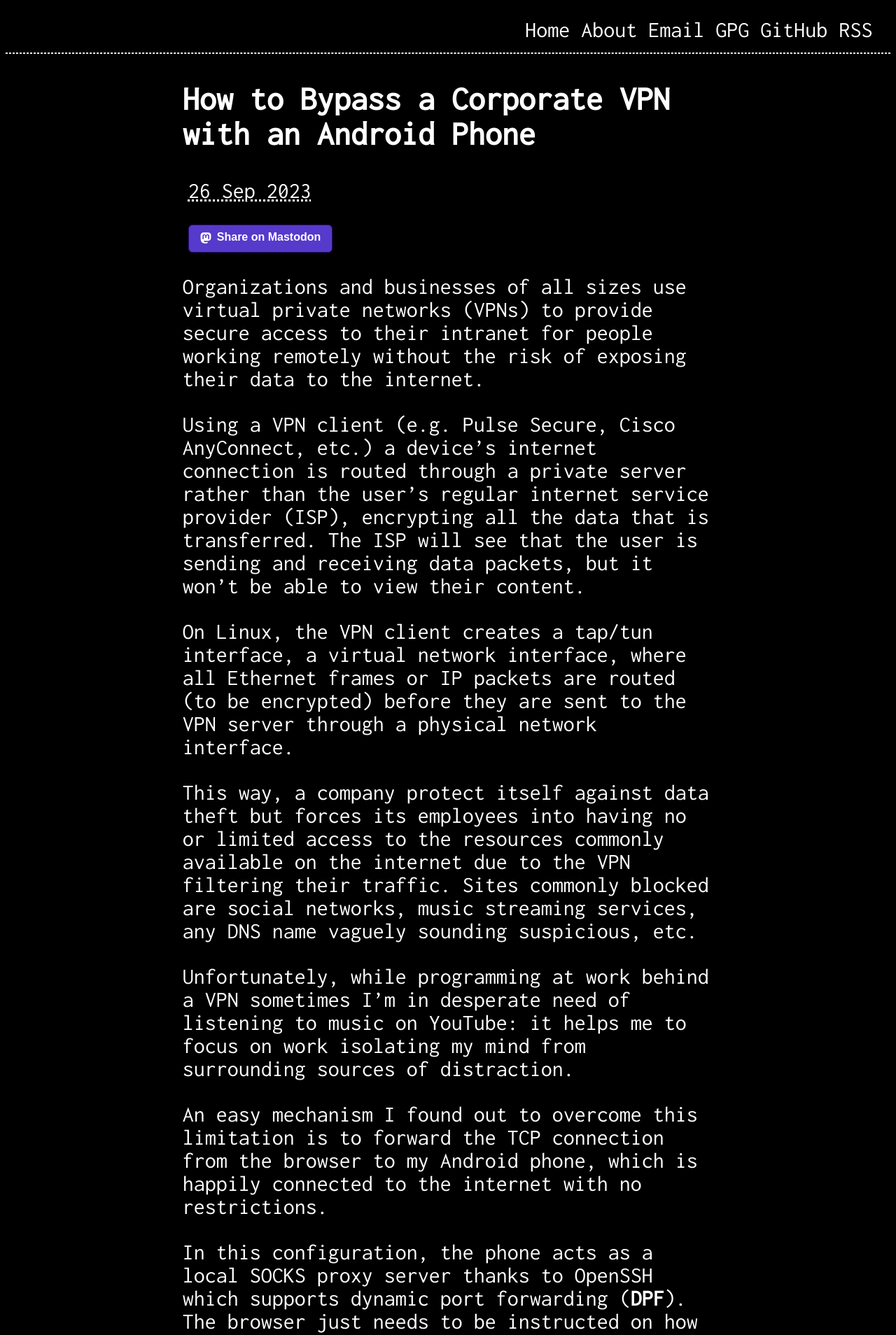
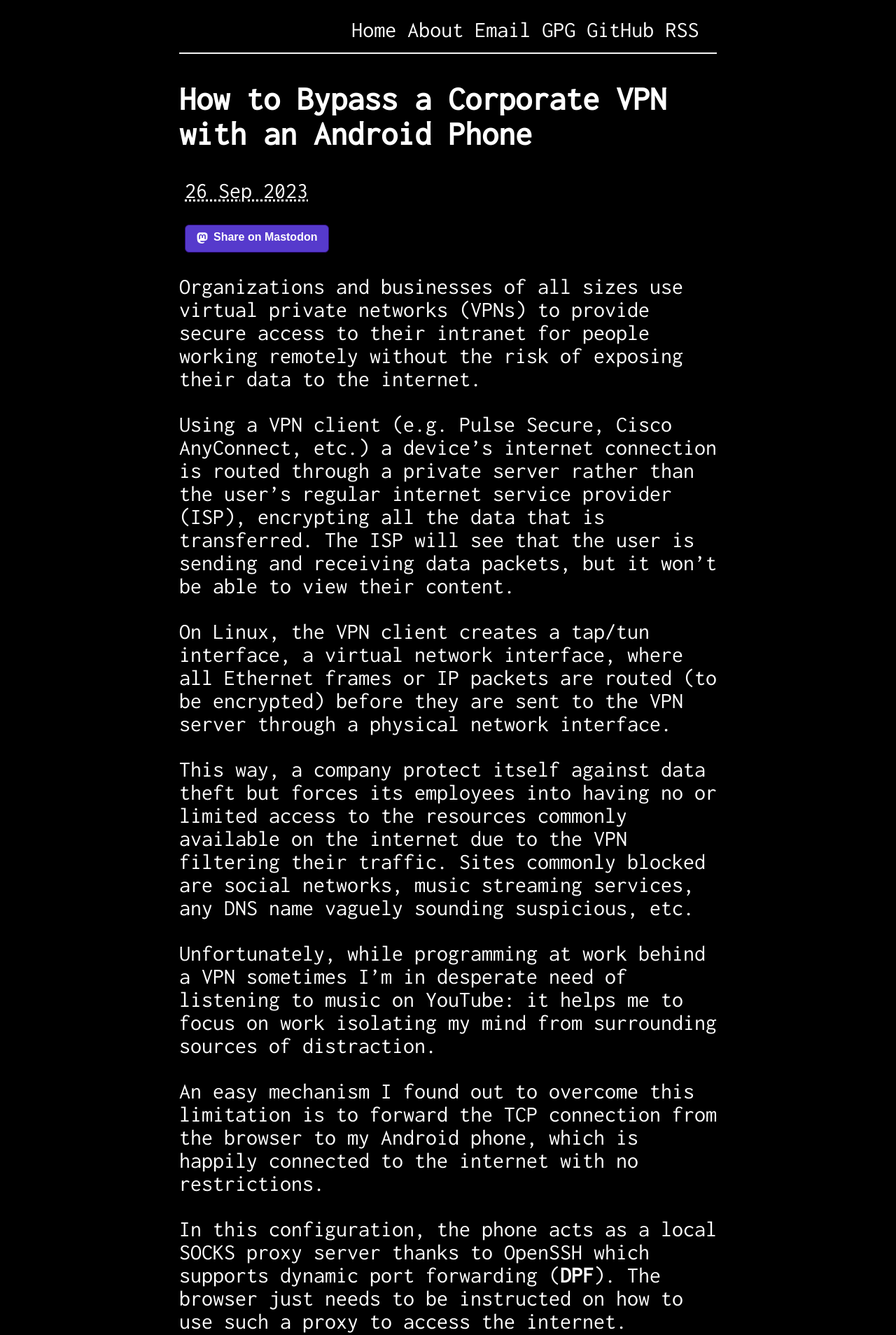
Before and after one commit to giulianopz/giulianopz.github.io, a Jekyll site: the page built from _posts/2023-09-26-how-to-bypass-vpn.md, in a window 1280 px wide. Shown: the top 1908 px of the page at 70% size. Built offline with Jekyll 4.4.1, drawn with Linux system fonts in a browser that asks for light colours; nearby versions of some CDN libraries.

Commit message:
Center navbar

```diff
--- a/_includes/navigation.html
+++ b/_includes/navigation.html
@@ -1,7 +1,10 @@
-<nav>
-    {% for item in site.data.navigation %}
-    <a href="{{ item.link }}" {% if page.url==item.link %} class="current" {% endif %}>{{ item.name }}</a>
-    {% endfor %}
-</nav>
+<div>
 
-<hr>
+    <nav>
+        {% for item in site.data.navigation %}
+        <a href=" {{ item.link }}" {% if page.url==item.link %} class="current" {% endif %}>{{ item.name }}</a>
+        {% endfor %}
+    </nav>
+
+    <hr>
+</div>
--- a/_layouts/default.html
+++ b/_layouts/default.html
@@ -11,15 +11,18 @@
     <link rel="shortcut icon" type="image/png" href="http://www.catb.org/hacker-emblem/glider.png">
 </head>
 
-<body>
+<body class="centered">
+
     <div id="page-container">
+
         <div id="content-wrap">
             {% include navigation.html %}
             {{ content }}
         </div>
+
         {%- include footer.html -%}
+
     </div>
-
 
 </body>
 
--- a/_layouts/post.html
+++ b/_layouts/post.html
@@ -15,7 +15,7 @@
 </article>
 
 
-<div id="comments">
+<div>
 
     <hr>
 
--- a/_sass/main.scss
+++ b/_sass/main.scss
@@ -11,6 +11,7 @@
     list-style-type: disc;
 }
 
+/* desktops */
 @media (min-width: 1200px) {
 
     a,
@@ -18,12 +19,16 @@
         font-size: 2rem;
     }
 
-    article,
-    #comments {
+    pre {
+        font-size: 1.85rem;
+    }
+
+    .centered {
         margin-left: 20%;
         margin-right: 20%;
     }
 }
+
 
 div.highlighter-rouge {
     display: flex;
@@ -70,7 +75,7 @@
 }
 
 hr {
-    border: dashed 0.1px whitesmoke;
+    border: solid 0.1px whitesmoke;
     margin-bottom: 25px;
 }
 
```
